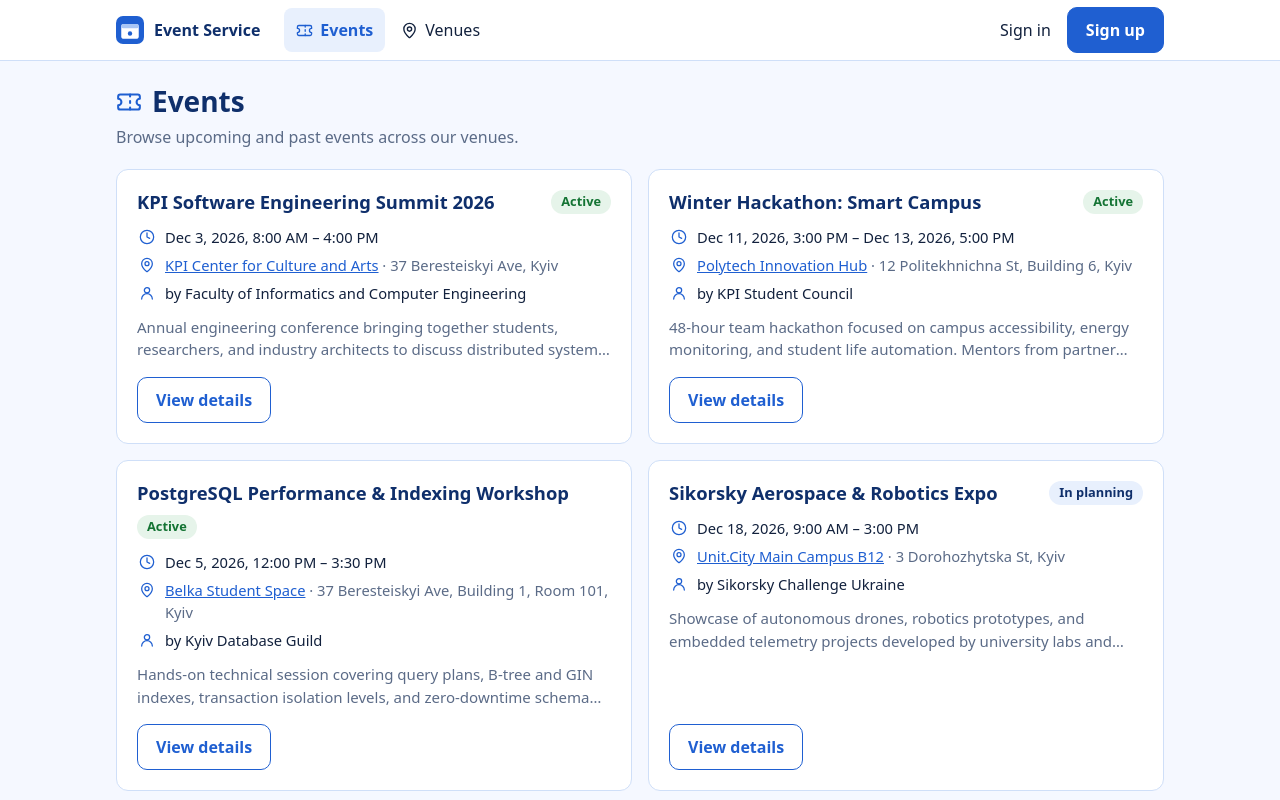
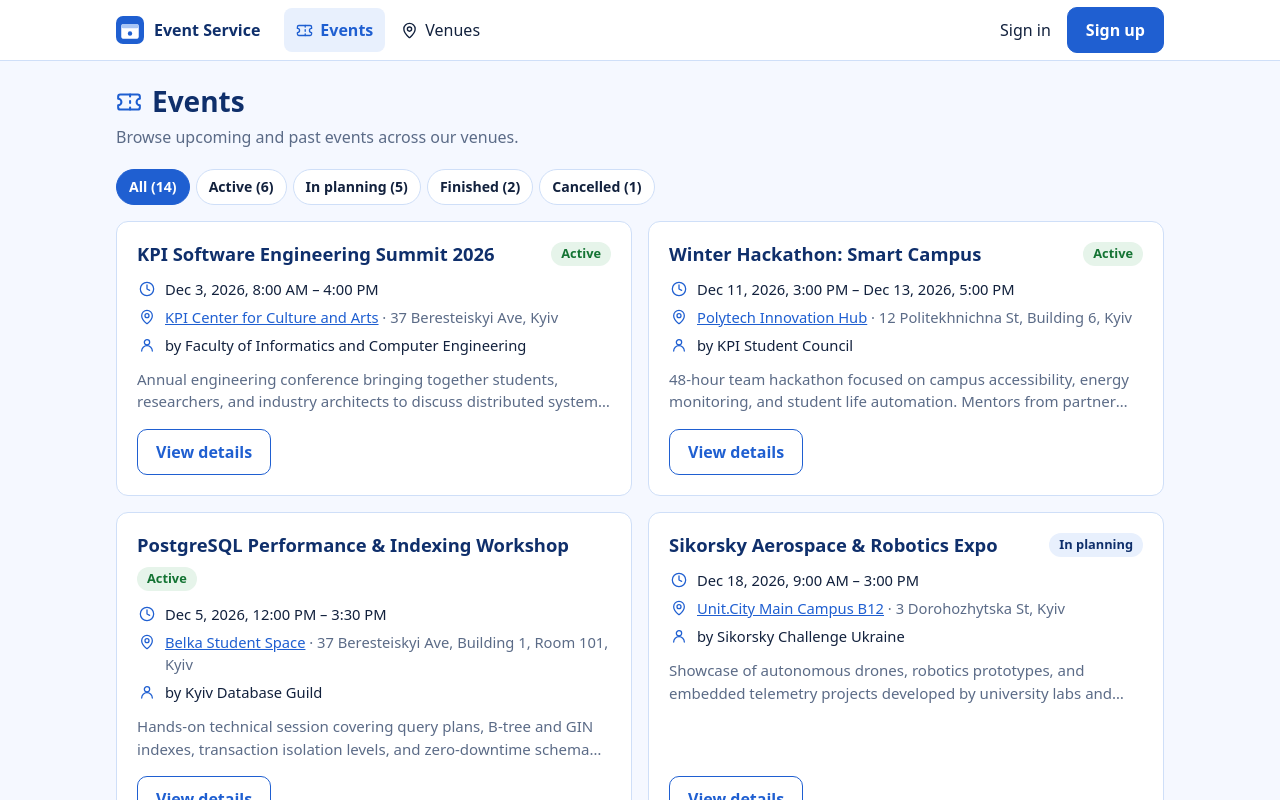
Before and after one commit to Fererra/events, a React (Vite) app in the folder frontend/: page /events in a window 1280 px wide. Shown: the top 800 px of the page. Built offline with nearby package versions, Linux system fonts and the light colour scheme; no server answers.

Commit message:
feat(ES-34): add event filtering by status

```diff
--- a/frontend/src/features/events/api/events.api.ts
+++ b/frontend/src/features/events/api/events.api.ts
@@ -13,6 +13,7 @@ import {
 export interface FetchEventsParams {
   page?: number;
   limit?: number;
+  status?: EventStatus;
 }
 
 export const ALLOWED_STATUS_TRANSITIONS: Record<EventStatus, EventStatus[]> = {
@@ -125,12 +126,13 @@ function validateEventInput(input: Omit<EventInput, 'status'>): {
 
 // Mock implementation until backend event endpoints (/events, /events/:id) are available.
 export async function fetchEvents(
-  { page = 1, limit = 6 }: FetchEventsParams = {},
+  { page = 1, limit = 6, status }: FetchEventsParams = {},
   signal?: AbortSignal,
 ): Promise<PaginatedResponse<EventWithVenue>> {
   assertNotAborted(signal);
 
-  const events = loadMockEvents();
+  const allEvents = loadMockEvents();
+  const events = status ? allEvents.filter((event) => event.status === status) : allEvents;
   const safeLimit = Math.max(1, Math.floor(limit));
   const total = events.length;
   const totalPages = Math.max(1, Math.ceil(total / safeLimit));
@@ -144,6 +146,25 @@ export async function fetchEvents(
     total,
     totalPages,
   };
+}
+
+export async function fetchEventCountsByStatus(
+  signal?: AbortSignal,
+): Promise<Record<'ALL' | EventStatus, number>> {
+  assertNotAborted(signal);
+
+  const counts: Record<'ALL' | EventStatus, number> = {
+    ALL: 0,
+    ACTIVE: 0,
+    IN_PLANNING: 0,
+    FINISHED: 0,
+    CANCELLED: 0,
+  };
+  for (const event of loadMockEvents()) {
+    counts.ALL += 1;
+    counts[event.status] += 1;
+  }
+  return counts;
 }
 
 export async function fetchAllEvents(signal?: AbortSignal): Promise<EventWithVenue[]> {
--- a/frontend/src/features/events/index.ts
+++ b/frontend/src/features/events/index.ts
@@ -5,6 +5,7 @@ export {
   ALLOWED_STATUS_TRANSITIONS,
   fetchEvents,
   fetchAllEvents,
+  fetchEventCountsByStatus,
   fetchEventById,
   fetchEventsByVenue,
   fetchEventCountsByVenue,
--- a/frontend/src/features/events/pages/EventsListPage.tsx
+++ b/frontend/src/features/events/pages/EventsListPage.tsx
@@ -5,35 +5,76 @@ import { ErrorMessage } from '../../../shared/components/ErrorMessage';
 import { ClockIcon, MapPinIcon, OrganizerIcon, TicketIcon } from '../../../shared/components/Icons';
 import { Pagination, parsePageParam } from '../../../shared/components/Pagination';
 import { formatDateRange } from '../../../shared/utils/format';
-import { fetchEvents } from '../api/events.api';
+import { fetchEventCountsByStatus, fetchEvents } from '../api/events.api';
 import { EventStatusBadge } from '../components/EventStatusBadge';
-import type { EventWithVenue } from '../types';
+import type { EventStatus, EventWithVenue } from '../types';
 
 const PAGE_LIMIT = 6;
+
+type EventFilter = 'ALL' | EventStatus;
+
+const FILTER_TABS: { key: EventFilter; label: string }[] = [
+  { key: 'ALL', label: 'All' },
+  { key: 'ACTIVE', label: 'Active' },
+  { key: 'IN_PLANNING', label: 'In planning' },
+  { key: 'FINISHED', label: 'Finished' },
+  { key: 'CANCELLED', label: 'Cancelled' },
+];
+
+function parseStatusParam(raw: string | null): EventFilter {
+  if (
+    raw === 'ACTIVE' ||
+    raw === 'IN_PLANNING' ||
+    raw === 'FINISHED' ||
+    raw === 'CANCELLED'
+  ) {
+    return raw;
+  }
+  return 'ALL';
+}
 
 export function EventsListPage() {
   const [searchParams, setSearchParams] = useSearchParams();
   const page = parsePageParam(searchParams.get('page'));
+  const status = parseStatusParam(searchParams.get('status'));
 
   const [data, setData] = useState<PaginatedResponse<EventWithVenue> | null>(null);
+  const [counts, setCounts] = useState<Record<EventFilter, number> | null>(null);
   const [error, setError] = useState<unknown>(null);
 
   useEffect(() => {
     const controller = new AbortController();
     setError(null);
 
-    fetchEvents({ page, limit: PAGE_LIMIT }, controller.signal)
-      .then((res) => setData(res))
+    Promise.all([
+      fetchEvents(
+        { page, limit: PAGE_LIMIT, status: status === 'ALL' ? undefined : status },
+        controller.signal,
+      ),
+      fetchEventCountsByStatus(controller.signal),
+    ])
+      .then(([res, statusCounts]) => {
+        setData(res);
+        setCounts(statusCounts);
+      })
       .catch((e) => {
         if (e instanceof DOMException && e.name === 'AbortError') return;
         setError(e);
       });
 
     return () => controller.abort();
-  }, [page]);
+  }, [page, status]);
+
+  const handleStatusChange = (nextStatus: EventFilter) => {
+    if (nextStatus === status) return;
+    setSearchParams(nextStatus === 'ALL' ? {} : { status: nextStatus });
+  };
 
   const handlePageChange = (nextPage: number) => {
-    setSearchParams(nextPage <= 1 ? {} : { page: String(nextPage) });
+    const nextParams: Record<string, string> = {};
+    if (status !== 'ALL') nextParams.status = status;
+    if (nextPage > 1) nextParams.page = String(nextPage);
+    setSearchParams(nextParams);
     window.scrollTo({ top: 0 });
   };
 
@@ -47,13 +88,33 @@ export function EventsListPage() {
         <p className="muted">Browse upcoming and past events across our venues.</p>
       </div>
 
+      <div className="events-filters">
+        <div className="filter-tabs" role="group" aria-label="Filter events by status">
+          {FILTER_TABS.map((tab) => (
+            <button
+              key={tab.key}
+              type="button"
+              className={`filter-tab${status === tab.key ? ' filter-tab--active' : ''}`}
+              aria-pressed={status === tab.key}
+              onClick={() => handleStatusChange(tab.key)}
+            >
+              {counts ? `${tab.label} (${counts[tab.key]})` : tab.label}
+            </button>
+          ))}
+        </div>
+      </div>
+
       <ErrorMessage error={error} />
 
       {!data && !error && <p className="muted">Loading events…</p>}
 
       {data && data.items.length === 0 && (
         <div className="card">
-          <p className="muted">No events are available yet.</p>
+          <p className="muted">
+            {status === 'ALL'
+              ? 'No events are available yet.'
+              : 'No events match the selected status filter.'}
+          </p>
         </div>
       )}
 
--- a/frontend/src/shared/styles/entities.css
+++ b/frontend/src/shared/styles/entities.css
@@ -1,3 +1,7 @@
+.events-filters {
+  margin-bottom: 16px;
+}
+
 .entity-grid {
   display: grid;
   grid-template-columns: 1fr;
```
